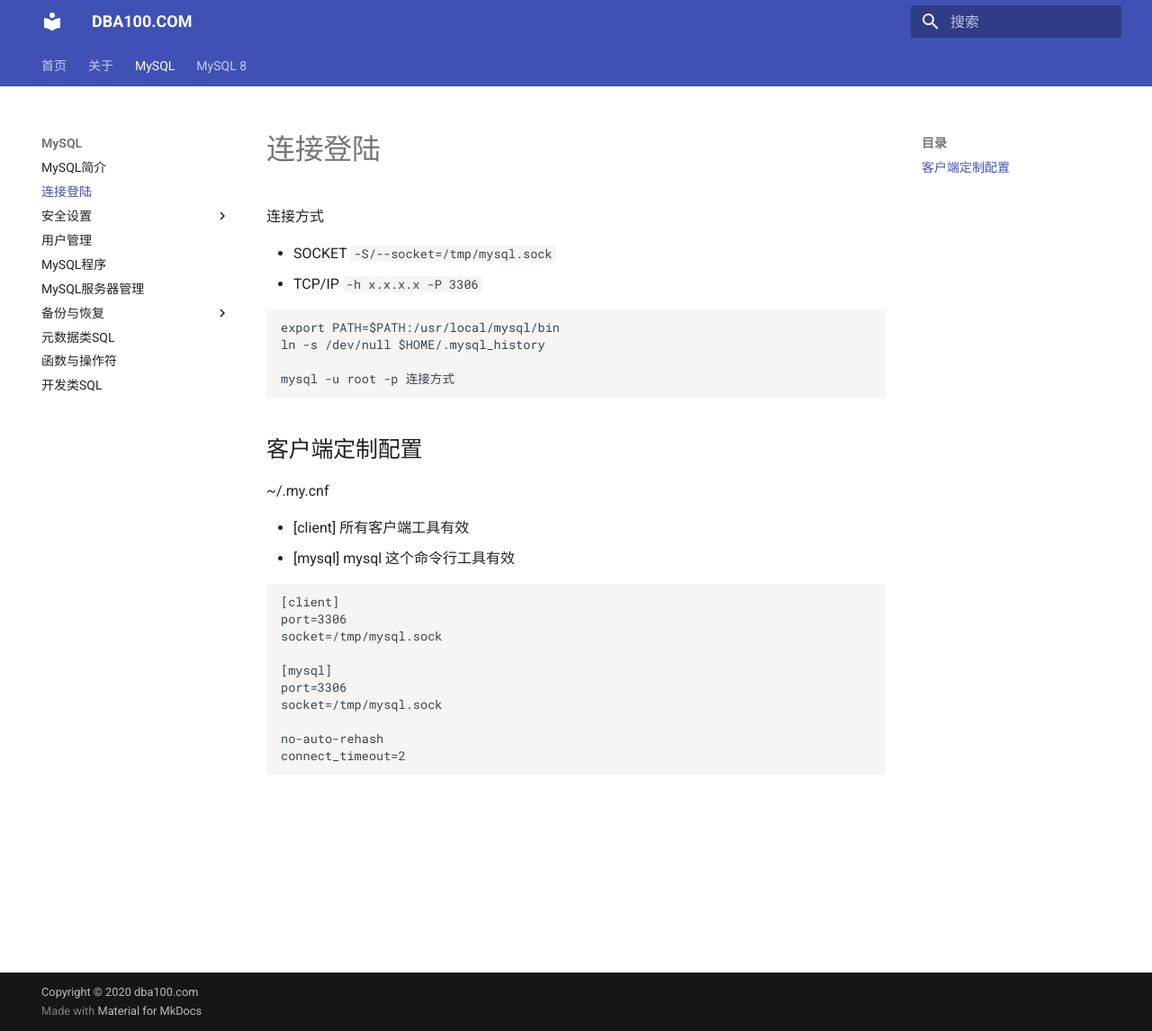
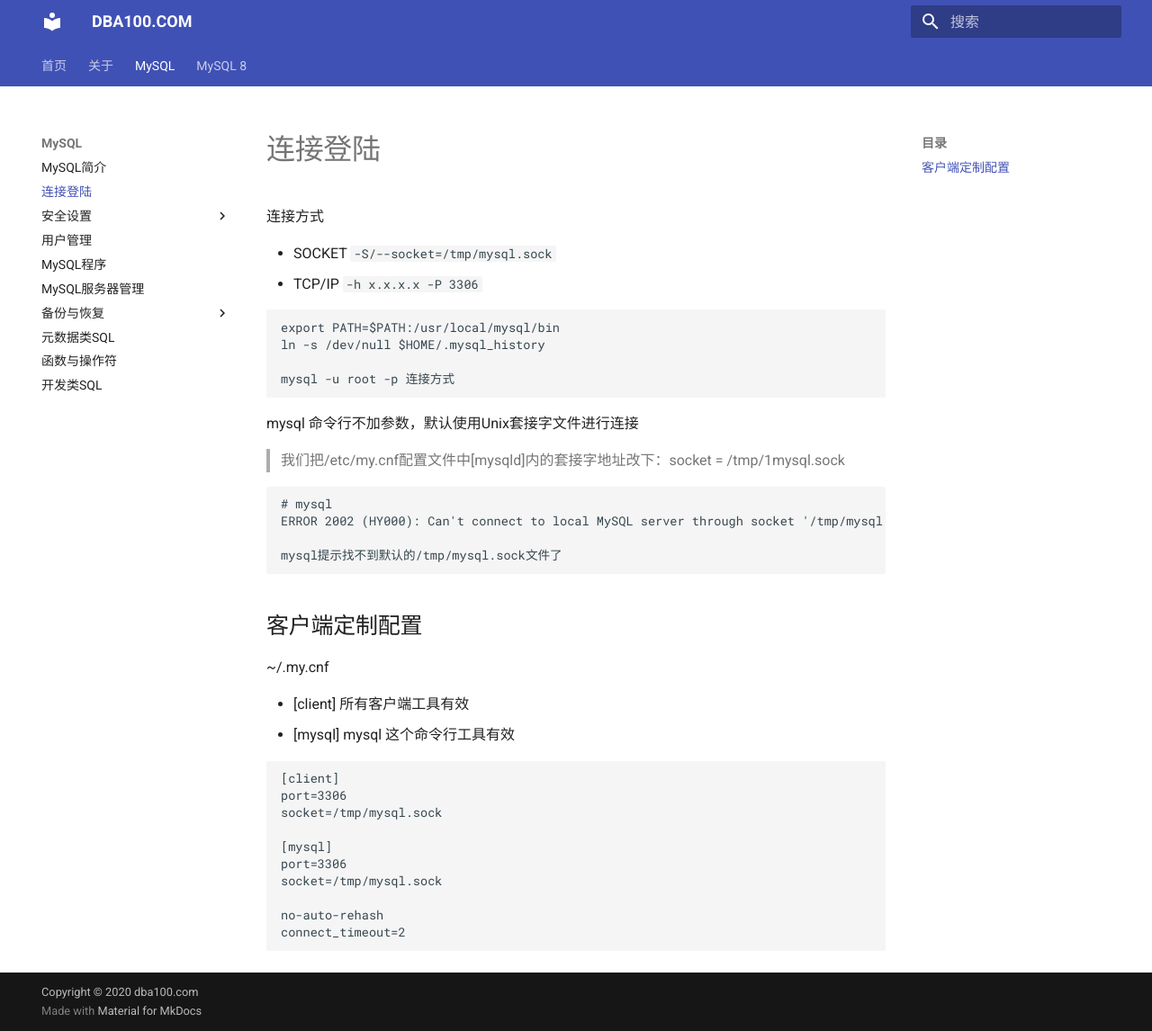
Before and after one commit to duliang123/dba100, an MkDocs documentation site: the page built from docs/mysql/programs-client/mysql.md, in a window 1280 px wide and 1146 px high. Shown: the whole window at 90% size. Built offline with MkDocs 1.6.1 and Material for MkDocs 9.7.7, drawn with Linux system fonts in a browser that asks for light colours.

Commit message:
Update mysql.md

````diff
--- a/docs/mysql/programs-client/mysql.md
+++ b/docs/mysql/programs-client/mysql.md
@@ -12,6 +12,16 @@ ln -s /dev/null $HOME/.mysql_history
 mysql -u root -p 连接方式
 ```
 
+mysql 命令行不加参数，默认使用Unix套接字文件进行连接
+
+> 我们把/etc/my.cnf配置文件中[mysqld]内的套接字地址改下：socket = /tmp/1mysql.sock
+
+```
+# mysql
+ERROR 2002 (HY000): Can't connect to local MySQL server through socket '/tmp/mysql.sock' (2)
+
+mysql提示找不到默认的/tmp/mysql.sock文件了
+```
 
 ## 客户端定制配置
 
````
